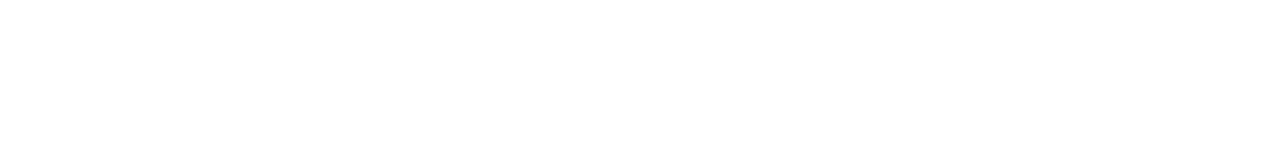
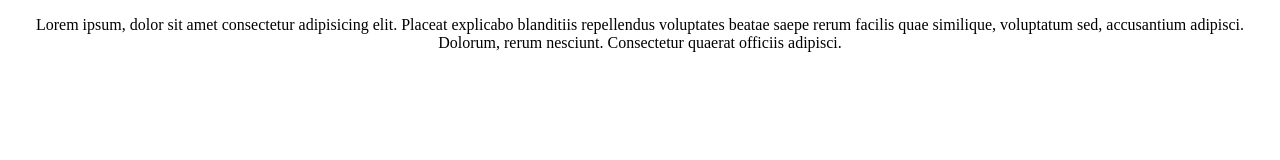
Before and after one commit to Lenaic-ouendo-01/git-mon-cv, a plain HTML site: page index.html in a window 1280 px wide. Drawn offline with Linux system fonts and the light colour scheme.

Commit message:
mise en place de la section competences

```diff
--- a/index.html
+++ b/index.html
@@ -7,6 +7,13 @@
     <title>Document</title>
 </head>
 <body>
-
+    <center>
+        <p>
+            Lorem ipsum, dolor sit amet consectetur adipisicing elit. Placeat explicabo
+            blanditiis repellendus voluptates beatae saepe rerum facilis quae similique,
+            voluptatum sed, accusantium adipisci. Dolorum, rerum nesciunt.
+            Consectetur quaerat officiis adipisci.
+        </p>
+    </center>
 </body>
 </html>
```
